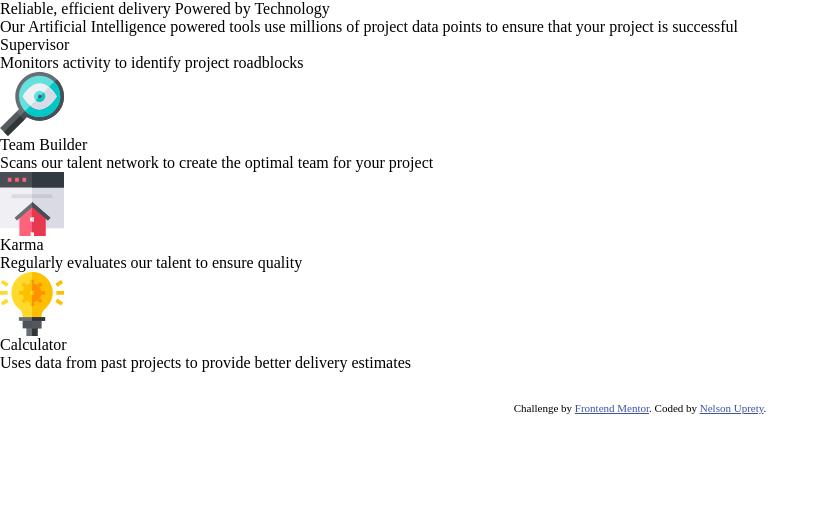
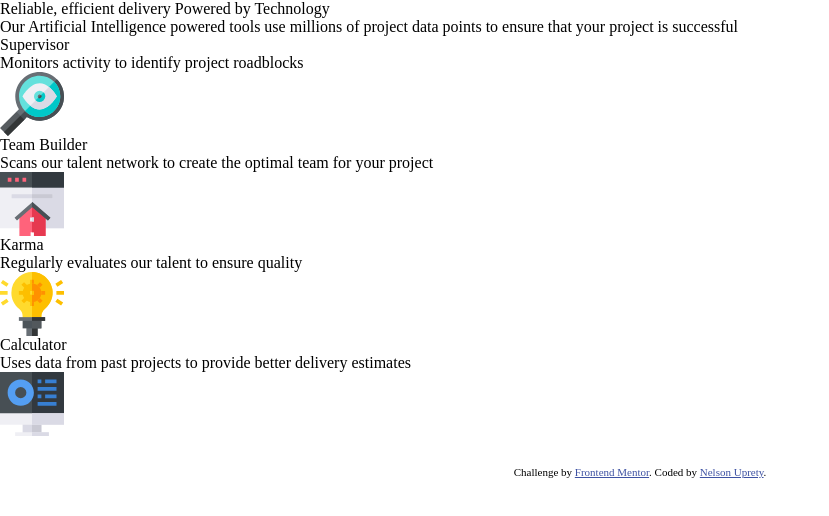
Before and after one commit to nelsonuprety1/Four-card-feature-section, a plain HTML site: page index.html in a window 1280 px wide. Shown: the whole page, without its empty margins (0-829 px from the left). Drawn offline with Linux system fonts and the light colour scheme.

Commit message:
HTML markup

```diff
--- a/index.html
+++ b/index.html
@@ -44,7 +44,7 @@
     <section class="calculator">
       <span class="position">Calculator</span>
       <p class="description">Uses data from past projects to provide better delivery estimates</p>
-      <img class="position-img" src="" alt="">
+      <img class="position-img" src="/images/icon-calculator.svg" alt="calculator">
     </section>
   </div>
 
```
